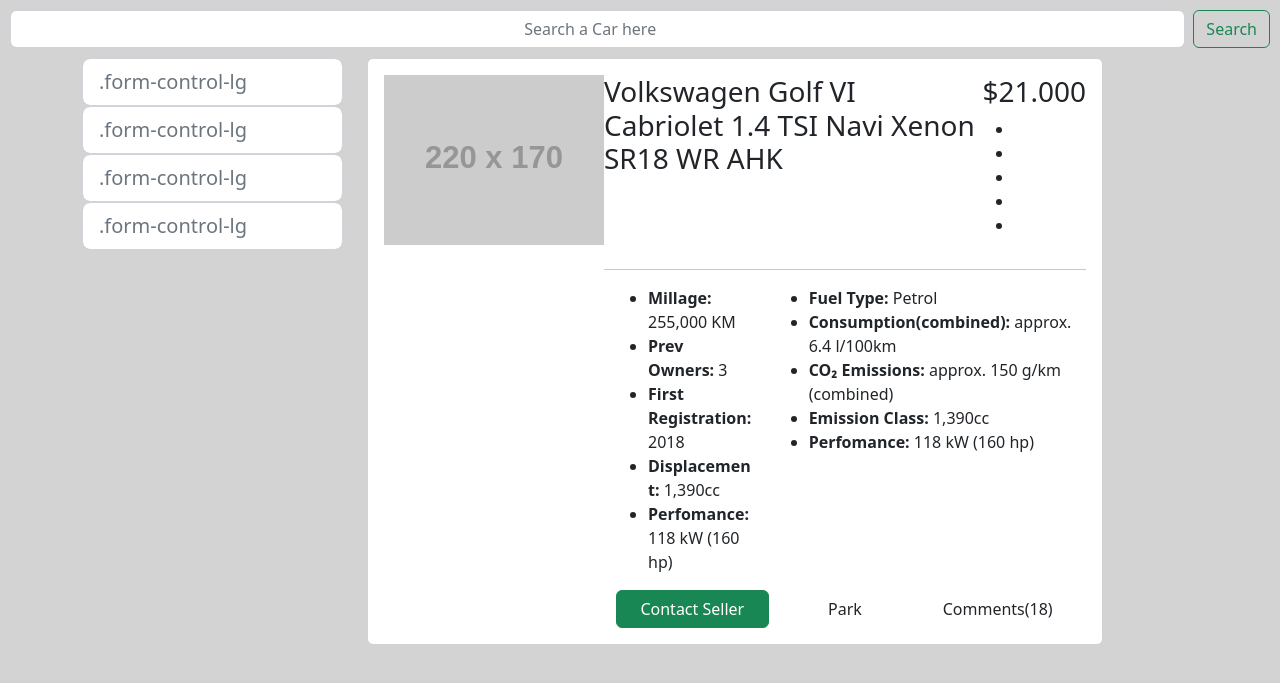
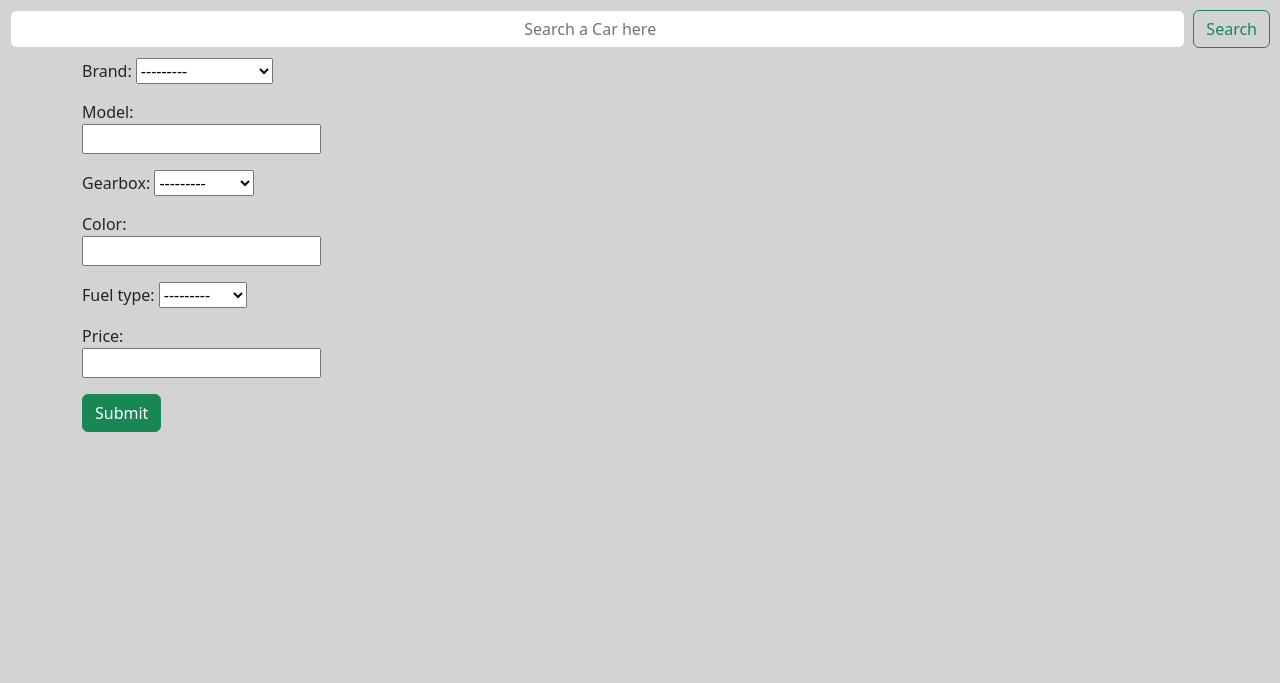
Before and after one commit to G3nt1/Car_storeMarket, a Django app: page /cars in a window 1280 px wide. Shown: the part 56-739 px from the top of the page. Run offline with Django 4.2, Linux system fonts and the light colour scheme; grey boxes labelled with a size stand in for pictures from a placeholder-image service; data that the repository does not hold is empty; parts of the project's set-up code (start-up, migrations or seed data) failed here and were passed over; some libraries are stand-ins or nearby versions.

Commit message:
Home New

```diff
--- a/cars/filters.py
+++ b/cars/filters.py
@@ -5,4 +5,5 @@
 class CarsFilter(django_filters.FilterSet):
     class Meta:
         model = Cars
-        fields = {'brand': ['exact'], 'model': ['contains'], 'gearbox': ['exact'], 'color': ['contains']}
+        fields = {'brand': ['exact'], 'model': ['exact'], 'gearbox': ['exact'], 'color': ['exact'],
+                  'fuel_type': ['exact'], 'price': ['exact'], }
--- a/cars/views.py
+++ b/cars/views.py
@@ -51,7 +51,7 @@
 
 
 def Search(request):
-    search = request.GET.get('search')
+    search = request.GET.get('query')
     results = []
     error = None
 
--- a/templates/car_details.html
+++ b/templates/car_details.html
@@ -25,7 +25,7 @@
                 <div class="col-lg-9">
                     <div class="car__details__pic">
                         <div class="car__details__pic__large">
-                            <img class="car-big-img" src="{{ makinat.image.url}}" alt="">
+                            <img class="car-big-img" src="{{ makinat.image.url}}" alt="" style="width: 800px; height: 600px;">
                         </div>
                         <div class="car-thumbs">
                             <div class="car-thumbs-track car__thumb__slider owl-carousel">
--- a/templates/search.html
+++ b/templates/search.html
@@ -9,7 +9,7 @@
                 <div class="car__item">
                     {% for result in results %}
                     <div class="car__item__pic__slider owl-carousel">
-                        <img src="{{ result.image.url }}" alt="">
+                        <img src="{{ result.image.url }}" alt="" style="width: 400px; height: 400px">
                         <img src="{% static 'img/cars/car-8.jpg' %}" alt="">
                         <img src="{% static 'img/cars/car-6.jpg' %}" alt="">
                         <img src="{% static 'img/cars/car-3.jpg' %}" alt="">
--- a/templates/show.html
+++ b/templates/show.html
@@ -5,11 +5,100 @@
         body {
             background-color: lightgray;
         }
+        selection
+
+article.card.car-details {
+  border: 1px solid #f8f9fa;
+  box-shadow: 0 0 20px 0px #dee2e6;
+  cursor: pointer;
+  overflow: hidden;
+  -webkit-transition: 0.3s all;
+  -moz-transition: 0.3s all;
+  -ms-transition: 0.3s all;
+  -o-transition: 0.3s all;
+  transition: 0.3s all;
+}
+article.card.car-details h3 {
+  font-size: 1.3rem;
+  font-weight: bold;
+  margin-bottom: 0;
+}
+article.card.car-details ul {
+  list-style-type: none;
+  margin: 0;
+  padding: 0;
+}
+article.card.car-details ul li {
+  margin-bottom: 1rem;
+}
+article.card.car-details ul li i {
+  width: 24px;
+}
+article.card.car-details ul.rating {
+  display: flex;
+  font-size: 0.95rem;
+  margin-top: 1rem;
+}
+article.card.car-details ul.rating li {
+  margin-bottom: 0;
+}
+article.card.car-details ul.rating li:not(:last-child) {
+  margin-right: 0.25rem;
+}
+article.card.car-details .thumbnail {
+  width: 220px;
+  height: 170px;
+  margin-right: 1rem;
+  border: 1px solid #e9ecef;
+  cursor: zoom-in;
+}
+article.card.car-details .thumbnail:after {
+  content: "\f00e";
+  font-family: "Font Awesome 5 Free";
+  font-weight: 900;
+  position: absolute;
+  right: -1px;
+  bottom: -1px;
+  padding: 0.35rem 0.75rem;
+  border: 1px solid #e9ecef;
+  background: #0000000d;
+  color: #6c757d;
+}
+article.card.car-details:not(:last-child) {
+  margin-bottom: 2rem;
+}
+article.card.car-details:hover {
+  background: #f8f9fa;
+}
+article.card.car-details:before {
+  width: 200px;
+  color: #fff;
+  position: absolute;
+  transform: rotate(-45deg);
+  z-index: 1;
+  text-align: center;
+  padding: 0.35rem;
+  top: 35px;
+  left: -50px;
+  font-weight: bold;
+}
+
+.text-grey {
+  color: #bbbbbb;
+}
+
+.btn-default {
+  background: #fff;
+  border: 1px solid #e9ecef;
+}
+.btn-default i {
+  color: #8e6c06;
+}
     </style>
     <div class="container-fluid">
         <div class="row">
-            <form class="d-flex" role="search" style="padding: 10px">
-                <input class="form-control me-2" type="search" placeholder="Search a Car here" aria-label="Search"
+            <form class="d-flex" role="search" style="padding: 10px" action="{% url 'search' %}" method="get">
+                <input class="form-control me-2"  name="query"  type="search" placeholder="Search a Car here" aria-label="Search"
                        style="text-align: center">
                 <button class="btn btn-outline-success" type="submit">Search</button>
             </form>
@@ -18,37 +107,33 @@
     </div>
     <div class="container">
         <div class="row">
-            <div class="col-3"><input class="form-control form-control-lg" type="text" placeholder=".form-control-lg"
-                                      aria-label=".form-control-lg example">
-                <input class="form-control form-control-lg" type="text" placeholder=".form-control-lg"
-                       aria-label=".form-control-lg example">
-                <input class="form-control form-control-lg" type="text" placeholder=".form-control-lg"
-                       aria-label=".form-control-lg example">
-                <input class="form-control form-control-lg" type="text" placeholder=".form-control-lg"
-                       aria-label=".form-control-lg example">
+            <div class="col-3">
+                <form method="get" action="">
+                    {{ filter.form.as_p }}
+
+                    <input type="submit" class="btn btn-success" value="Submit">
+                </form>
+
 
 
             </div>
 
             <div class="col-8">
-                       <article class="card car-details label-info sponsored">
+            {% if not filter %}
+                {% for car in cars %}
+                       <article class="card car-details">
                 <div class="card-body">
                     <div class="d-flex flex-md-row align-items-md-start align-items-center flex-column">
                         <div class="thumbnail position-relative mb-md-0 mb-3">
-                            <img src="https://via.placeholder.com/220x170.png" data-zoom="https://via.placeholder.com/1920x1484.png" />
+                            <img src="{{ car.image.url }}" style="width: 200px; height: 200px"/>
                         </div>
                         <div class="w-100">
                             <div class="d-flex flex-md-row flex-column">
-                                <h3 class="mr-3">Volkswagen Golf VI Cabriolet 1.4 TSI Navi Xenon SR18 WR AHK</h3>
+                                <h3 class="mr-3">{{ car.brand }} {{ car.model }}</h3>
                                 <div class="ml-auto text-right">
-                                    <h3>$21.000</h3>
-                                    <ul class="rating">
-                                        <li><i class="fas fa-star text-warning"></i></li>
-                                        <li><i class="fas fa-star text-warning"></i></li>
-                                        <li><i class="fas fa-star text-warning"></i></li>
-                                        <li><i class="fas fa-star text-grey"></i></li>
-                                        <li><i class="fas fa-star text-grey"></i></li>
-                                    </ul>
+                                    <div class="container-fluid">
+                                    <h3  style="text-align: right">€{{ car.price }}</h3>
+                                    </div>
                                 </div>
                             </div>
                             <hr>
@@ -56,27 +141,29 @@
                                 <div class="row">
                                     <div class="col-md-4 col-12">
                                         <ul>
-                                            <li><i class="fas fa-tachometer-alt"></i> <strong>Millage:</strong> 255,000 KM </li>
-                                            <li><i class="fas fa-users"></i> <strong>Prev Owners:</strong> 3</li>
-                                            <li><i class="fas fa-calendar"></i> <strong>First Registration:</strong> 2018</li>
-                                            <li><i class="fas fa-info-circle"></i> <strong>Displacement:</strong> 1,390cc</li>
-                                            <li><i class="fas fa-info-circle"></i> <strong>Perfomance:</strong> 118 kW (160 hp)</li>
+                                            <li><i class="fas fa-tachometer-alt"></i> <strong>Millage:</strong> {{ car.mileage}}</li>
+                                            <li><i class="fas fa-users"></i> <strong>Prev Owners:</strong>{{car.previous_owners }}</li>
+                                            <li><i class="fas fa-calendar"></i> <strong>First Registration:</strong>{{car.year}}</li>
+                                            <li><i class="fas fa-info-circle"></i> <strong>Displacement:</strong>{{car.motor}} cc</li>
+                                            <li><i class="fas fa-info-circle"></i> <strong>Transmission:</strong> {{ car.gearbox }}</li>
                                         </ul>
                                     </div>
                                     <div class="col-md-8 col-12">
                                         <ul>
-                                            <li><i class="fas fa-info-circle"></i> <strong>Fuel Type:</strong> Petrol </li>
-                                            <li><i class="fas fa-info-circle"></i> <strong>Consumption(combined):</strong> approx. 6.4 l/100km</li>
-                                            <li><i class="fas fa-info-circle"></i> <strong>CO₂ Emissions:</strong> approx. 150 g/km (combined)</li>
+                                            <li><i class="fas fa-info-circle"></i> <strong>Fuel Type:</strong> {{ car.fuel_type }} </li>
+                                            <li><i class="fas fa-info-circle"></i> <strong>Features:</strong>
+                                                {{ car.features}}</li>
+                                            <li><i class="fas fa-info-circle"></i> <strong>Color:</strong> {{ car.color }}</li>
                                             <li data-toggle="tooltip" title="The emission class determines the tax bracket of a vehicle. You can find it under number 14 in the registration certificate part 1 (vehicle registration)."><i class="fas fa-info-circle"></i> <strong>Emission Class:</strong> 1,390cc</li>
                                             <li><i class="fas fa-info-circle"></i> <strong>Perfomance:</strong> 118 kW (160 hp)</li>
                                         </ul>
                                     </div>
                                     <div class="col-12">
                                         <div class="d-flex flex-md-row flex-column align-items-center justify-content-end">
-                                            <button class="btn btn-success w-100 mb-md-0 mb-3 mr-md-3 mr-0"><i class="fas fa-phone"></i> Contact Seller</button>
-                                            <button class="btn btn-default w-100 mb-md-0 mb-3 mr-md-3 mr-0"><i class="fas fa-parking"></i> Park</button>
-                                            <button class="btn btn-default w-100"><i class="fas fa-comment"></i> Comments(18)</button>
+                                            <button class="btn btn-success w-100 mb-md-0 mb-3 mr-md-3 mr-0"><i class="fas fa-phone"></i>{{car.owner }}</button>
+                                            <button class="btn btn-default w-100 mb-md-0 mb-3 mr-md-3 mr-0"><i class="fas fa-parking"></i>
+                                                {{ car.owner.email }}</button>
+                                            <button class="btn btn-default w-100"><i class="fas fa-comment">Address</i>{{car.owner.address }}</button>
                                         </div>
                                     </div>
                                 </div>
@@ -85,8 +172,63 @@
                     </div>
                 </div>
             </article>
-
+                {% endfor %}
             </div>
+                {% else %}
+                 {% for f in filter.qs %}
+                            <article class="card car-details">
+                <div class="card-body">
+                    <div class="d-flex flex-md-row align-items-md-start align-items-center flex-column">
+                        <div class="thumbnail position-relative mb-md-0 mb-3">
+                            <img src="{{ f.image.url }}" style="width: 200px; height: 200px"/>
+                        </div>
+                        <div class="w-100">
+                            <div class="d-flex flex-md-row flex-column">
+                                <h3 class="mr-3"><a href="{% url 'details' f.pk %}" style="text-decoration: None">{{ f.brand }} {{ f.model }}</a> </h3>
+                                <div class="ml-auto text-right">
+                                    <div class="container-fluid">
+                                    <h3  style="text-align: right">€{{ f.price }}</h3>
+                                    </div>
+                                </div>
+                            </div>
+                            <hr>
+                            <div class="container-fluid">
+                                <div class="row">
+                                    <div class="col-md-4 col-12">
+                                        <ul>
+                                            <li><i class="fas fa-tachometer-alt"></i> <strong>Millage:</strong> {{ f.mileage}}</li>
+                                            <li><i class="fas fa-users"></i> <strong>Prev Owners:</strong>{{f.previous_owners }}</li>
+                                            <li><i class="fas fa-calendar"></i> <strong>First Registration:</strong>{{f.year}}</li>
+                                            <li><i class="fas fa-info-circle"></i> <strong>Displacement:</strong>{{f.motor}} cc</li>
+                                            <li><i class="fas fa-info-circle"></i> <strong>Transmission:</strong> {{ f.gearbox }}</li>
+                                        </ul>
+                                    </div>
+                                    <div class="col-md-8 col-12">
+                                        <ul>
+                                            <li><i class="fas fa-info-circle"></i> <strong>Fuel Type:</strong> {{ f.fuel_type }} </li>
+                                            <li><i class="fas fa-info-circle"></i> <strong>Features:</strong>
+                                                {{ f.features}}</li>
+                                            <li><i class="fas fa-info-circle"></i> <strong>Color:</strong> {{ f.color }}</li>
+                                            <li data-toggle="tooltip" title="The emission class determines the tax bracket of a vehicle. You can find it under number 14 in the registration certificate part 1 (vehicle registration)."><i class="fas fa-info-circle"></i> <strong>Emission Class:</strong> 1,390cc</li>
+                                            <li><i class="fas fa-info-circle"></i> <strong>Perfomance:</strong> 118 kW (160 hp)</li>
+                                        </ul>
+                                    </div>
+                                    <div class="col-12">
+                                        <div class="d-flex flex-md-row flex-column align-items-center justify-content-end">
+                                            <button class="btn btn-success w-100 mb-md-0 mb-3 mr-md-3 mr-0"><i class="fas fa-phone"></i>{{f.owner }}</button>
+                                            <button class="btn btn-default w-100 mb-md-0 mb-3 mr-md-3 mr-0"><i class="fas fa-mail-reply"></i>
+                                                {{ f.owner.email }}</button>
+                                            <button class="btn btn-default w-100"><i class="fas fa-comment">Address</i>{{f.owner.address }}</button>
+                                        </div>
+                                    </div>
+                                </div>
+                            </div>
+                        </div>
+                    </div>
+                </div>
+            </article>
+                {% endfor %}
         </div>
+    {% endif %}
     </div>
 {% endblock %}
```
